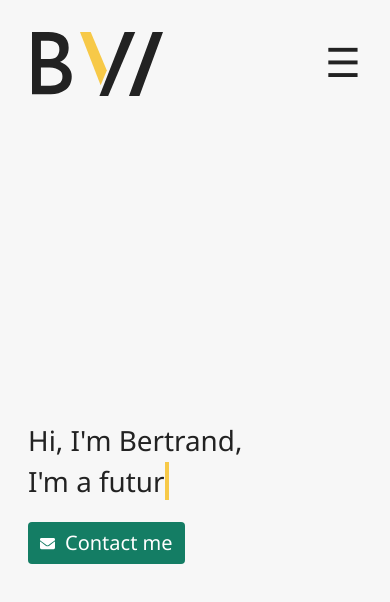
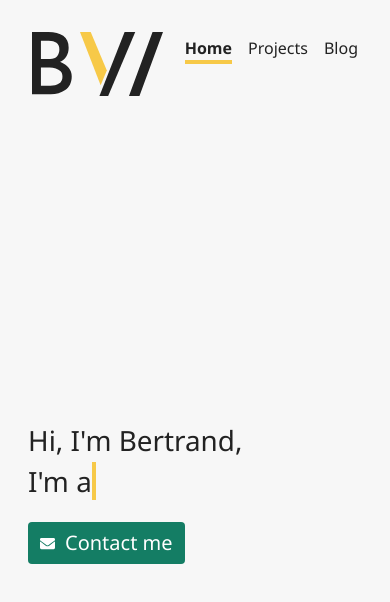
Before and after one commit to bwtlt/bwatelet-website, a React (Create React App) app: page / in a window 390 px wide. Shown: the top 602 px of the page. Built offline with nearby package versions, Linux system fonts and the light colour scheme.

Commit message:
minor fixes

```diff
--- a/src/App.js
+++ b/src/App.js
@@ -13,7 +13,6 @@ const App = function () {
           <header className="mb-3">
             <img className="logo" alt="logo" src="favicon.svg" />
             <nav className="nav nav-masthead justify-content-center float-md-end">
-              <div className="burger">☰</div>
               <NavLink to="/" className="nav-link">
                 Home
               </NavLink>
--- a/src/components/Home.js
+++ b/src/components/Home.js
@@ -8,7 +8,7 @@ const TEXTS = [
   'software dev',
   'music producer',
   'husband',
-  'future dad',
+  'dad',
   'dog lover',
   'van-traveler',
 ];
--- a/src/components/Projects.js
+++ b/src/components/Projects.js
@@ -37,7 +37,7 @@ const Projects = function () {
           link="https://github.com/bwtlt/birth-list"
           image="birthlist.png"
           title="Liste de naissance"
-          description="A birth-list for our baby coming in winter 2022."
+          description="A birth-list for our baby born in Dec. 2022."
         />
         <Thumbnail
           link="https://bwtlt.github.io/wakavanture_thegame/"
--- a/src/components/Thumbnail.js
+++ b/src/components/Thumbnail.js
@@ -7,7 +7,11 @@ const Thumbnail = function (props) {
     link, image, title, description,
   } = props;
   return (
-    <a href={link}>
+    <a
+      href={link}
+      target="_blank"
+      rel="noopener noreferrer"
+    >
       <Card className="project-card">
         {image && <Card.Img variant="top" src={image} />}
         <Card.Body>
--- a/src/scss/custom.scss
+++ b/src/scss/custom.scss
@@ -165,23 +165,6 @@ a {
     {
         height: 60px;
     }
-
-    nav .nav-link
-    {
-        display: none;
-    }
-
-    .burger
-    {
-        width: 30px;
-        display: flex;
-        justify-content: center;
-        align-items: center;
-        margin: 0 auto;
-        font-size: 40px;
-        color: colors.get(neutrals, grey-900);
-        cursor: pointer;
-    }
 }
 
 .contact {
```
